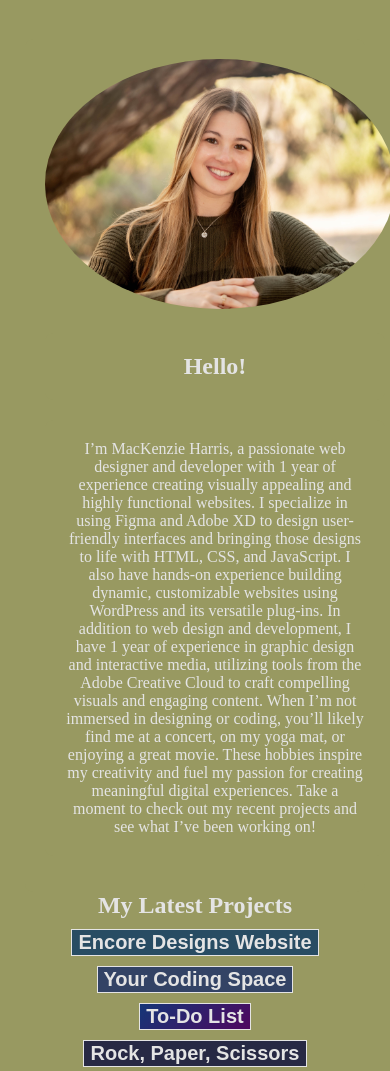
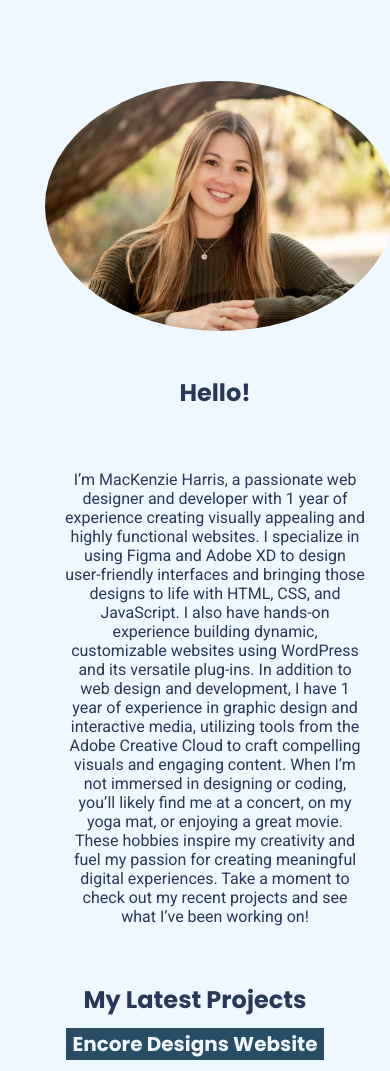
Before and after one commit to mharris162/portfolio-website, a plain HTML site: page index.html in a window 390 px wide. Shown: the part 131-1202 px from the top of the page. Drawn offline with Linux system fonts and the light colour scheme.

Commit message:
font and colors

```diff
--- a/index.html
+++ b/index.html
@@ -3,6 +3,12 @@
 <head>
     <meta charset="UTF-8">
     <meta name="viewport" content="width=device-width, initial-scale=1.0">
+    <link rel="preconnect" href="https://fonts.googleapis.com">
+<link rel="preconnect" href="https://fonts.gstatic.com" crossorigin>
+<link href="https://fonts.googleapis.com/css2?family=Poppins:ital,wght@0,100;0,200;0,300;0,400;0,500;0,600;0,700;0,800;0,900;1,100;1,200;1,300;1,400;1,500;1,600;1,700;1,800;1,900&display=swap" rel="stylesheet">
+<link rel="preconnect" href="https://fonts.googleapis.com">
+<link rel="preconnect" href="https://fonts.gstatic.com" crossorigin>
+<link href="https://fonts.googleapis.com/css2?family=Roboto:ital,wght@0,100;0,300;0,400;0,500;0,700;0,900;1,100;1,300;1,400;1,500;1,700;1,900&display=swap" rel="stylesheet">
     <link rel="stylesheet" href="styles.css">
     <title>MacKenzie Harris Portolio Site</title>
 </head>
--- a/styles.css
+++ b/styles.css
@@ -1,12 +1,24 @@
 *{
-    background-color: #989961;
-    color: rgb(228, 228, 228);
+    background-color:#eff8ff;
+    color: #293858;
+    .poppins-regular {
+        font-family: "Poppins", serif;
+        font-weight: 400;
+        font-style: normal;
+      }
+      .roboto-regular {
+        font-family: "Roboto", serif;
+        font-weight: 400;
+        font-style: normal;
+      }
+
 }
 
 
 
 h1{
     text-align: center;
+    font-family: "Poppins", serif;
 }
 
 
@@ -36,6 +48,14 @@ img{
     width: 350px;
     height: 250px;
     border-radius: 50%;
+}
+
+h2{
+    font-family: "Poppins", serif;
+}
+
+p{
+    font-family: "Roboto", serif;
 }
 
 @media only screen and (max-width: 700px) {
@@ -73,10 +93,12 @@ img{
     font-size: 24px;
     font-weight: bold;
     margin-bottom: 10px;
+    font-family: "Poppins", serif;
   }
 
   .item {
-    border: 1px solid rgb(228, 228, 228);
+    color: #eff8ff;
+    border: 1px solid #eff8ff;
     display: flex;
     justify-content: center;
     align-items: center;
@@ -101,6 +123,7 @@ img{
         align-items: center;
         justify-items: center;
         margin: 0;
+        font-family: "Poppins", serif;
     }
 }
 
```
